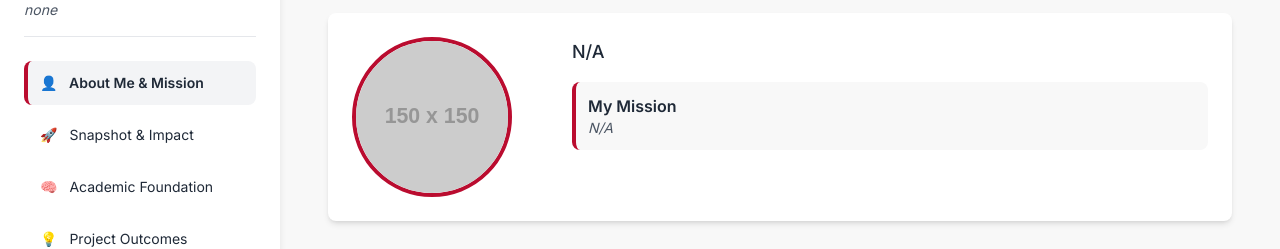
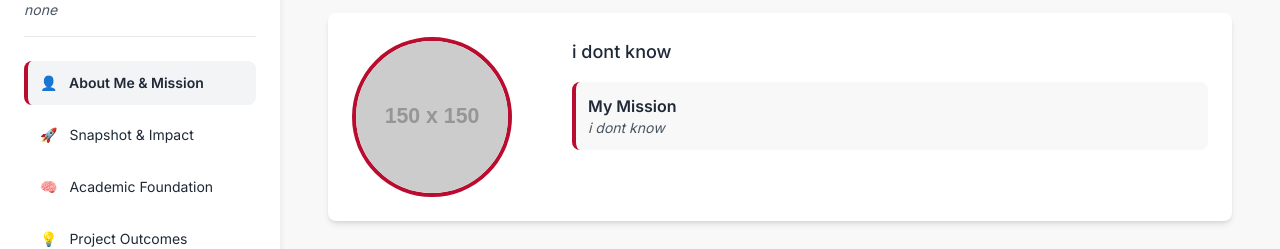
Before and after one commit to lorelai-m/PBL-Portfolio, a plain HTML site: page index.html in a window 1280 px wide. Shown: the part 104-353 px from the top of the page. Drawn offline with nearby package versions, Linux system fonts and the light colour scheme; placeholder pictures from the web are drawn by us.

Commit message:
Updated index.html

```diff
--- a/index.html
+++ b/index.html
@@ -265,8 +265,8 @@ CONFIRMATION: NO SVG graphics used. NO Mermaid JS used. -->
             // --- INTRODUCTION & BRANDING FIELDS ---
             photoUrl: "https://placehold.co/150x150/BA0C2F/FFFFFF/png?text=RILEY+C", // Replace with a URL to a professional headshot
             logoUrl: "https://placehold.co/40x40/BA0C2F/FFFFFF.png?text=BSU", // URL for your school logo or personal brand icon
-            personalBio: "N/A",
-            missionStatement: "N/A",
+            personalBio: "i dont know",
+            missionStatement: "i dont know",
         };
 
         /*
```
